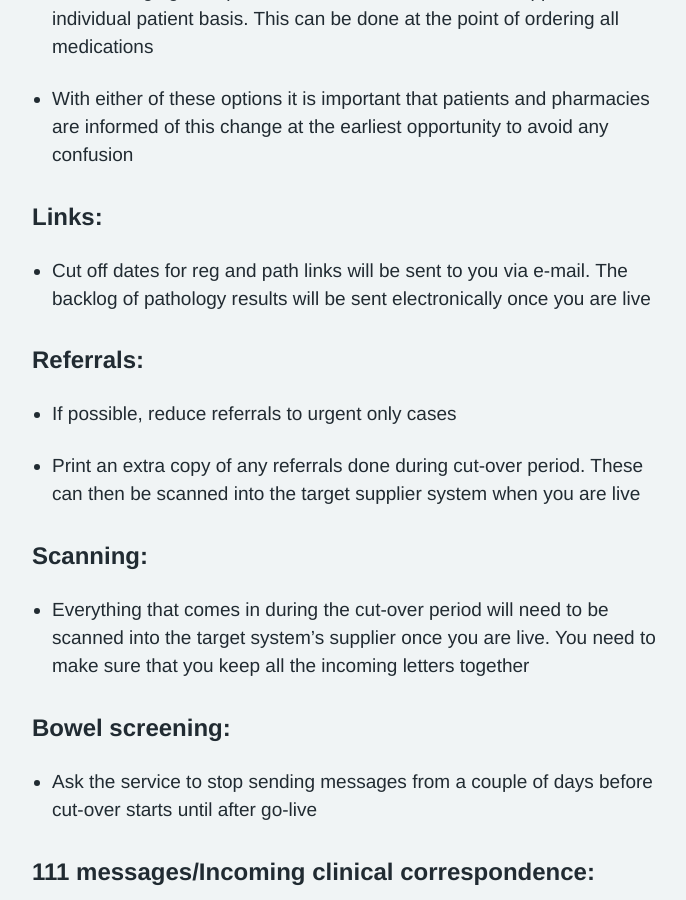
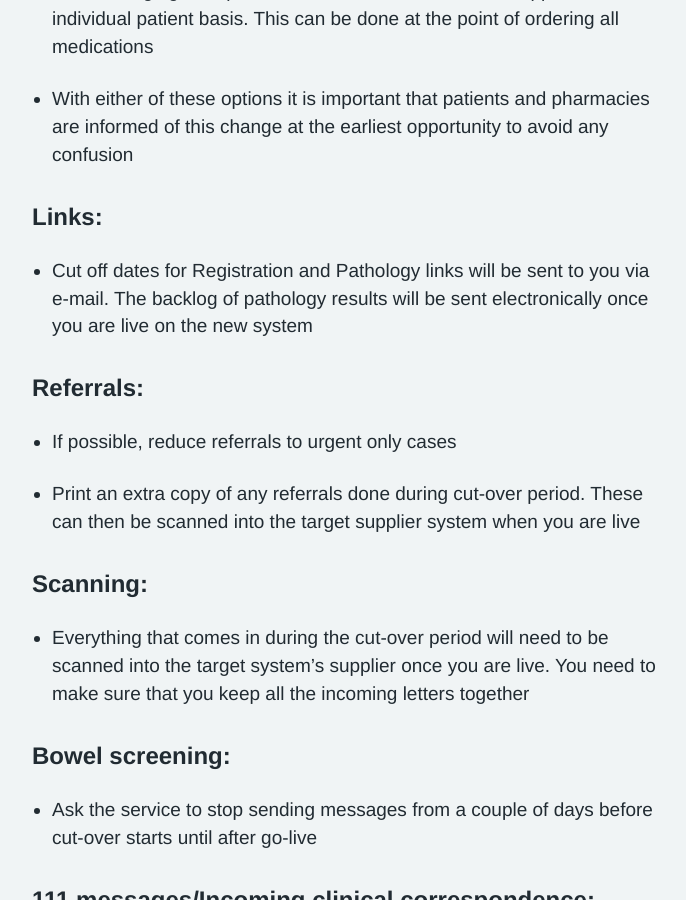
Before and after one commit to nhsconnect/prm-practice-migration, a Jekyll site: the page built from guide/05-planning-for-cut-over.md, in a window 1280 px wide and 900 px high, scrolled down 4291 px. Shown: the whole window, without its empty margins (128-814 px from the left). Built offline with Jekyll 4.4.1, drawn with Linux system fonts in a browser that asks for light colours; some web fonts are replaced.

Commit message:
[PT] Update Links description in Cutover planning

```diff
--- a/guide/05-planning-for-cut-over.md
+++ b/guide/05-planning-for-cut-over.md
@@ -131,7 +131,7 @@ The objective is to decide what processes to follow during cut-over to ensure th
 
 ### Links:
 
-* Cut off dates for reg and path links will be sent to you via e-mail. The backlog of pathology results will be sent electronically once you are live
+* Cut off dates for Registration and Pathology links will be sent to you via e-mail. The backlog of pathology results will be sent electronically once you are live on the new system
 
 
 ### Referrals:
```
